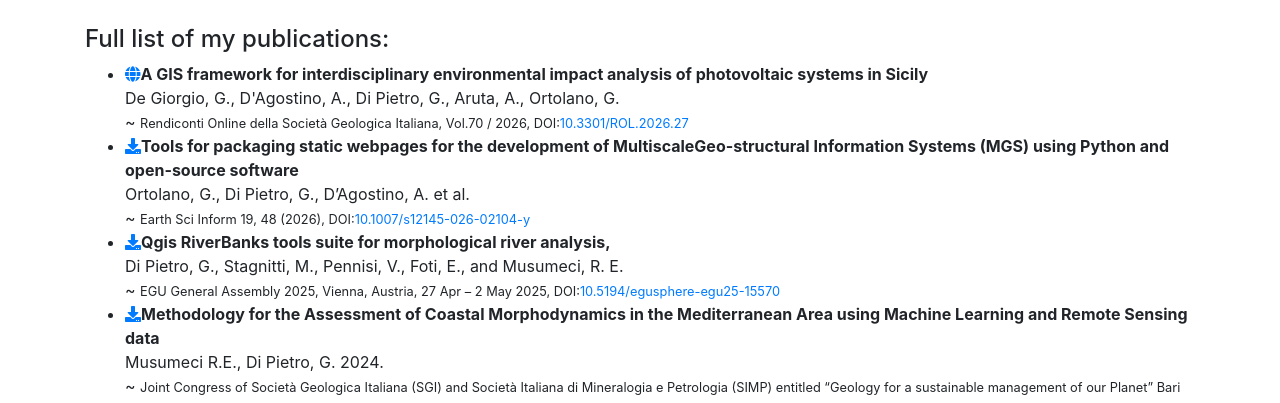
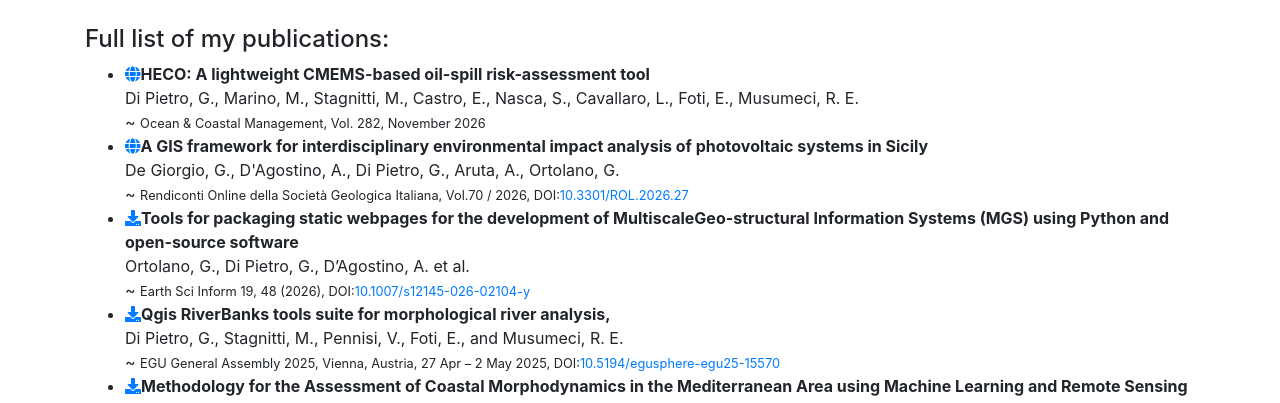
Before and after one commit to gianfrancodp/gianfrancodp.github.io, a plain HTML site: page index.html in a window 1280 px wide. Shown: the part 697-1100 px from the top of the page. Drawn offline with Linux system fonts and the light colour scheme; files whose address does not match are found by name.

Commit message:
Update index.html

```diff
--- a/index.html
+++ b/index.html
@@ -111,6 +111,7 @@
             &nbsp;
         <h4>Full list of my publications:</h4>
             <ul>
+              <li><strong><a href="https://www.sciencedirect.com/science/article/pii/S0964569126002875" target="_blank"><i class="fa fa-globe"></i></a>HECO: A lightweight CMEMS-based oil-spill risk-assessment tool</strong><br>Di Pietro, G., Marino, M., Stagnitti, M., Castro, E., Nasca, S., Cavallaro, L., Foti, E., Musumeci, R. E.</br>  ~ <small>Ocean &amp; Coastal Management, Vol. 282, November 2026</small></li>
               <li><strong><a href="https://doi.org/10.3301/ROL.2026.27" target="_blank"><i class="fa fa-globe"></i></a>A GIS framework for interdisciplinary environmental impact analysis of photovoltaic systems in Sicily</strong> <br>De Giorgio, G., D'Agostino, A., Di Pietro, G., Aruta, A., Ortolano, G. </br> ~ <small>Rendiconti Online della Società Geologica Italiana, Vol.70 / 2026, DOI:<a href="https://doi.org/10.3301/ROL.2026.27" target="_blanc">10.3301/ROL.2026.27</a></small></li>
 			  <li><strong><a href="papers/Ortolano_et_al-2026-Earth_Science_Informatics.pdf" target="_blanc"><i class="fa fa-download"></i></a>Tools for packaging static webpages for the development of MultiscaleGeo-structural Information Systems (MGS) using Python and open-source software</strong><br>Ortolano, G., Di Pietro, G., D’Agostino, A. et al. </br> ~ <small> Earth Sci Inform 19, 48 (2026), DOI:<a href="https://doi.org/10.1007/s12145-026-02104-y" target="_blank">10.1007/s12145-026-02104-y</a></small></li>
               <li><strong><a href="https://doi.org/10.5194/egusphere-egu25-15570" target="_blank"><i class="fa fa-download"></i></a>Qgis RiverBanks tools suite for morphological river analysis,</strong><br>Di Pietro, G., Stagnitti, M., Pennisi, V., Foti, E., and Musumeci, R. E.</br> ~ <small>EGU General Assembly 2025, Vienna, Austria, 27 Apr – 2 May 2025, DOI:<a href="https://doi.org/10.5194/egusphere-egu25-15570" target="_blank">10.5194/egusphere-egu25-15570</a></small></li>
```
